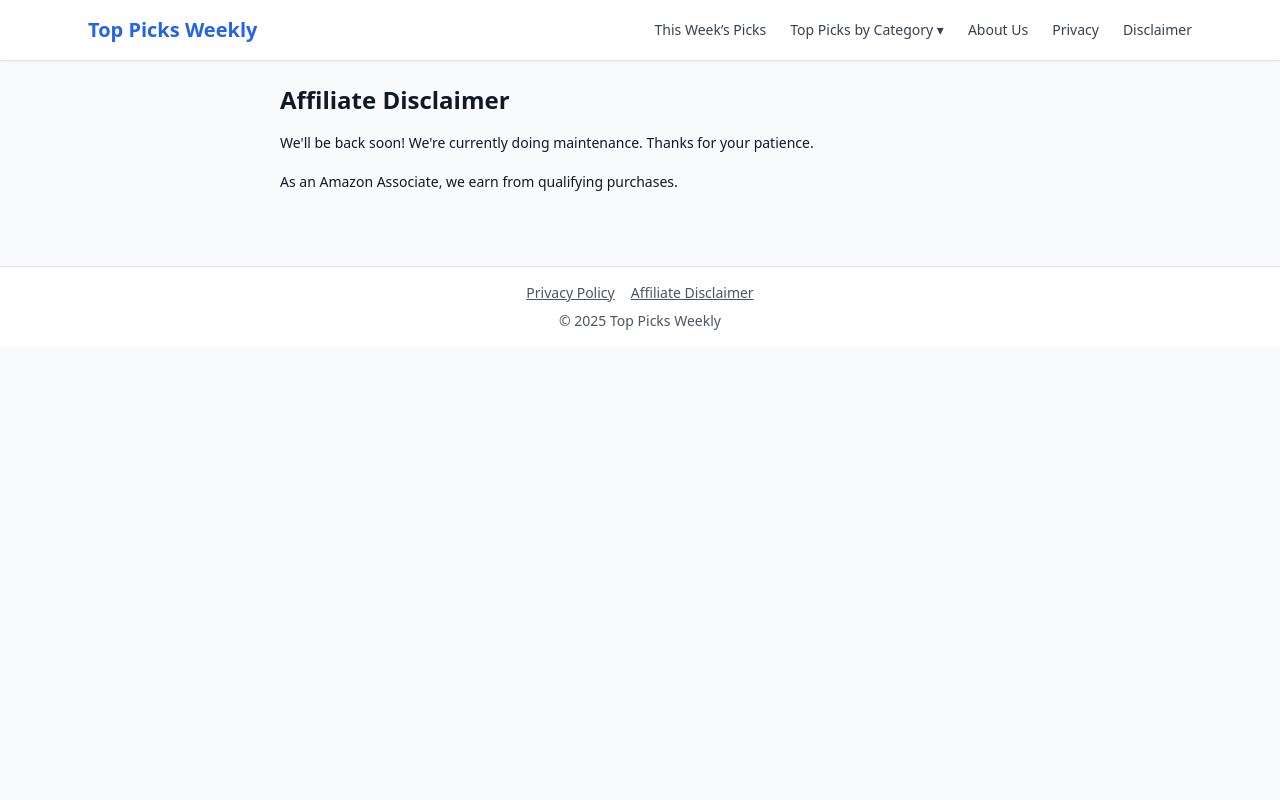
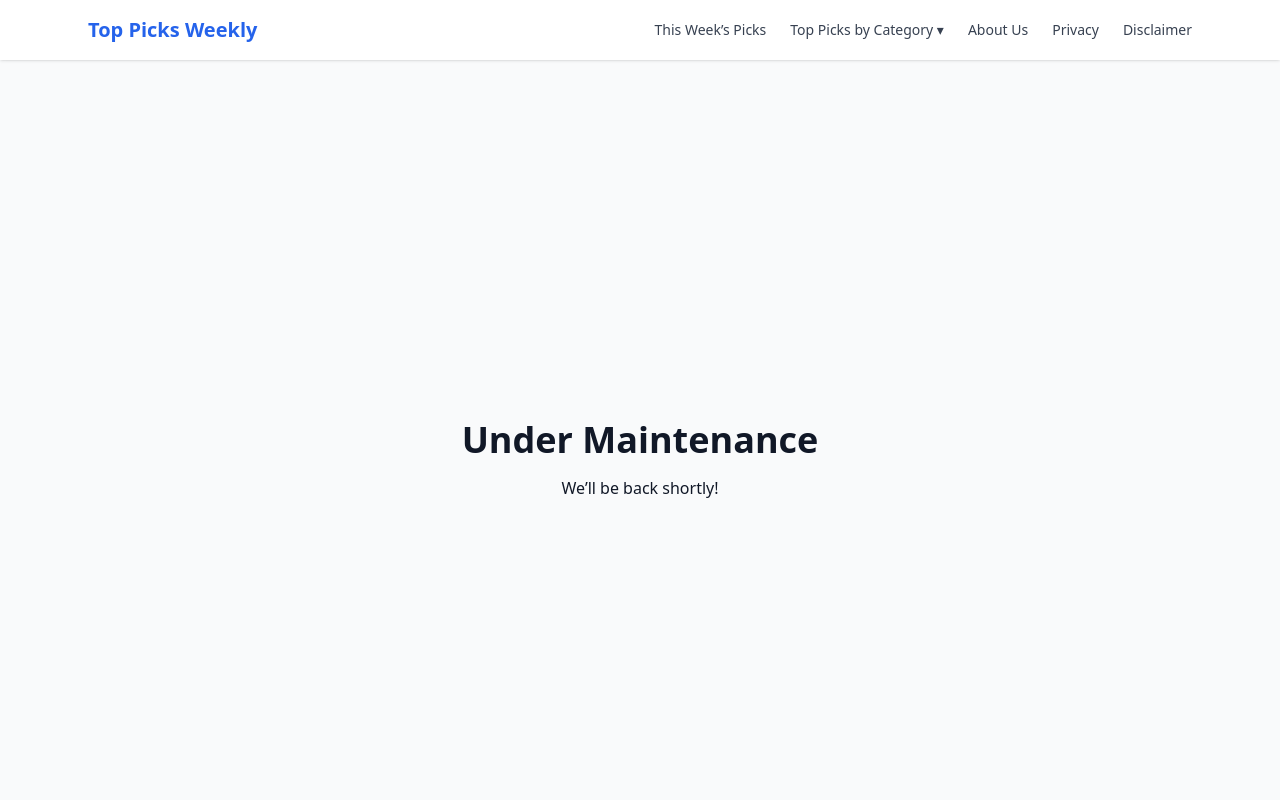
Before and after one commit to smc-creationz/toppicksweekly, a Next.js app: page /maintenance in a window 1280 px wide. Shown: the top 800 px of the page. Built offline with nearby package versions, Linux system fonts and the light colour scheme.

Commit message:
Maintenance Fix

```diff
--- a/src/app/maintenance/page.tsx
+++ b/src/app/maintenance/page.tsx
@@ -1,14 +1,10 @@
-export default function MaintenancePage() {
+export default function Maintenance() {
   return (
-    <main className="p-6 max-w-3xl mx-auto">
-      <h1 className="text-2xl font-bold mb-4">Affiliate Disclaimer</h1>
-      <p className="text-sm leading-relaxed">
-        We'll be back soon!
-        We're currently doing maintenance. Thanks for your patience.
-      </p>
-      <p className="text-sm mt-4 leading-relaxed">
-        As an Amazon Associate, we earn from qualifying purchases.
-      </p>
-    </main>
+    <div className="flex items-center justify-center h-screen text-center">
+      <div>
+        <h1 className="text-4xl font-bold mb-4">Under Maintenance</h1>
+        <p>We’ll be back shortly!</p>
+      </div>
+    </div>
   );
 }
--- a/src/app/page.tsx
+++ b/src/app/page.tsx
@@ -1,15 +1,7 @@
 <h1 className="text-blue-600 text-3xl font-bold">Tailwind is working!</h1>
 
+import WeeklyGrid from "@/components/WeeklyGrid";
 
-
-import WeeklyGrid from "@/components/WeeklyGrid";
-import MaintenancePage from "./maintenance/page";
-
-function MyApp({ Component, pageProps }: { Component: React.ComponentType<any>; pageProps: Record<string, unknown> }) {
-  const isMaintenance = true;
-  if (isMaintenance) return <MaintenancePage />;
-  return <Component {...pageProps} />;
-}
 
 export default function HomePage() {
   return (
--- a/src/middleware.ts
+++ b/src/middleware.ts
@@ -2,9 +2,13 @@ import { NextResponse } from 'next/server';
 import type { NextRequest } from 'next/server';
 
 export function middleware(request: NextRequest) {
-  const maintenanceMode = true;
+  const isMaintenance = true;
 
-  if (maintenanceMode && !request.nextUrl.pathname.startsWith('/maintenance')) {
+  if (
+    isMaintenance &&
+    !request.nextUrl.pathname.startsWith('/maintenance') &&
+    !request.nextUrl.pathname.startsWith('/_next')
+  ) {
     return NextResponse.redirect(new URL('/maintenance', request.url));
   }
 
```
